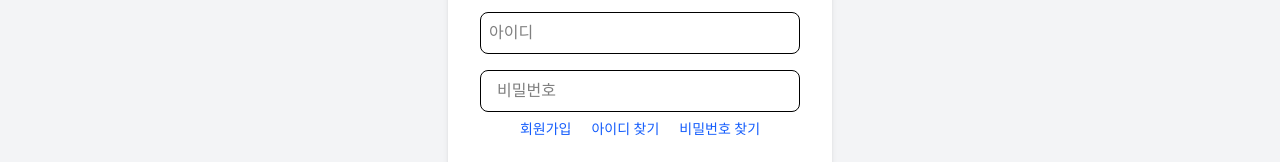
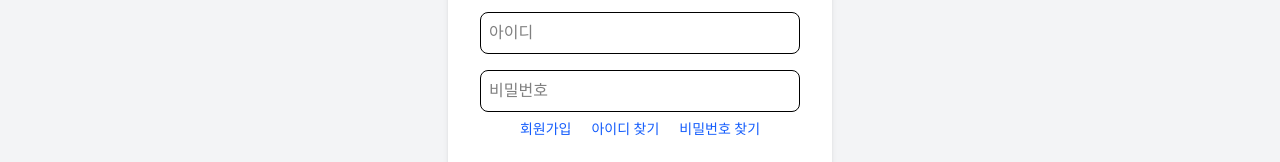
Before and after one commit to Songyonggeun/pawpelfront, a Next.js app: page /login in a window 1280 px wide. Shown: the part 275-437 px from the top of the page. Built offline with nearby package versions, Linux system fonts and the light colour scheme; a web font is replaced by a local one.

Commit message:
Update page.jsx

```diff
--- a/app/(application)/login/page.jsx
+++ b/app/(application)/login/page.jsx
@@ -34,7 +34,7 @@ export default function LoginPage() {
           value={password}
           onChange={(e) => setPassword(e.target.value)}
           required
-          className="w-full px-4 py-2 mb-2 border rounded-lg focus:outline-none focus:ring-2 focus:ring-blue-400"
+          className="w-full px-2 py-2 mb-2 border rounded-lg focus:outline-none focus:ring-2 focus:ring-blue-400"
         />
 
         <div className="flex justify-center gap-x-5 text-sm text-blue-600 mb-6">
```
